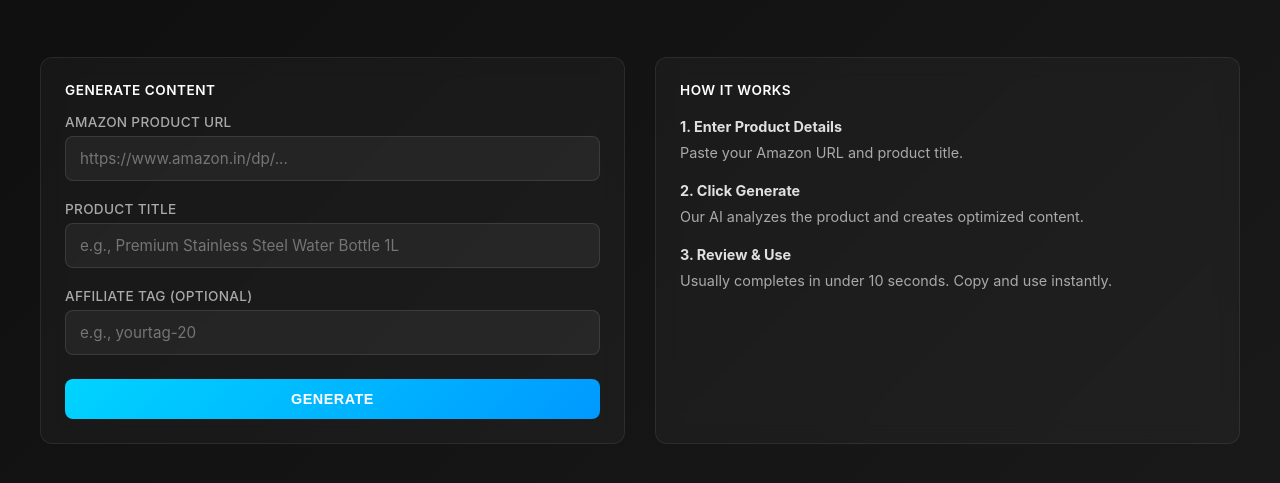
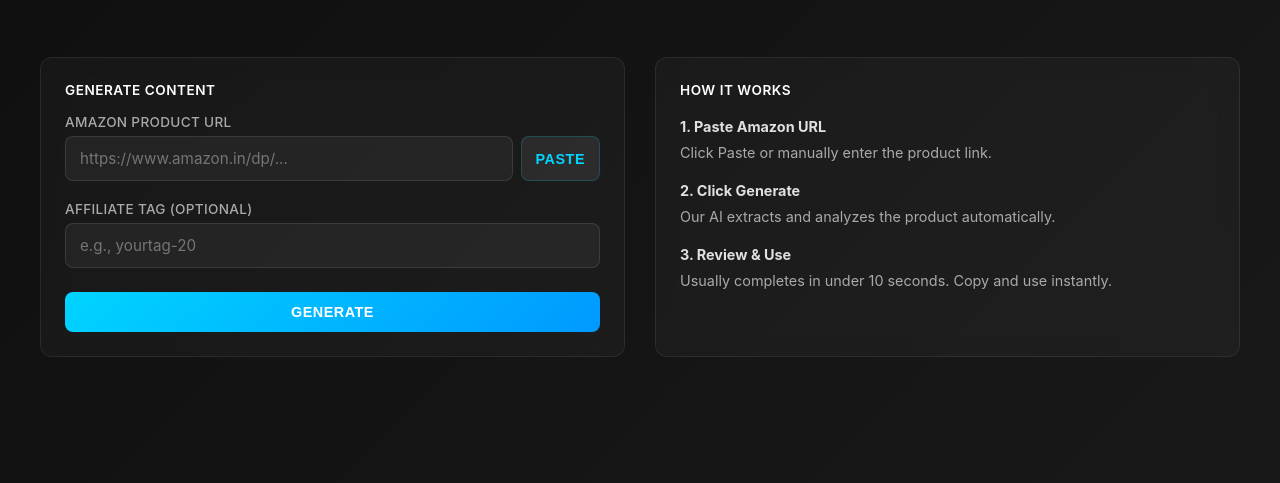
Before and after one commit to SomeshBhatti/A-to-P-Somesh, a website: page index.html in a window 1280 px wide. Shown: the part 119-602 px from the top of the page. Drawn offline with Linux system fonts and the light colour scheme; no server answers.

Commit message:
Update index.html

```diff
--- a/index.html
+++ b/index.html
@@ -403,22 +403,18 @@
 
         <div class="input-group">
           <label for="amazonUrl">Amazon Product URL</label>
+          <div style="display: flex; gap: 8px;">
             <input
               type="url"
               id="amazonUrl"
               placeholder="https://www.amazon.in/dp/..."
+              style="flex: 1;"
               required
             />
+            <button class="btn-secondary" onclick="pasteFromClipboard()" style="flex: 0 0 auto; padding: 12px 14px;">
+              Paste
+            </button>
           </div>
-
-        <div class="input-group">
-          <label for="productTitle">Product Title</label>
-          <input
-            type="text"
-            id="productTitle"
-            placeholder="e.g., Premium Stainless Steel Water Bottle 1L"
-            required
-          />
         </div>
 
         <div class="input-group">
@@ -450,12 +446,12 @@
         <div class="card-title">How It Works</div>
         <div style="line-height: 1.8; font-size: 0.9rem; color: #aaa;">
           <p style="margin-bottom: 12px;">
-            <strong style="color: #e0e0e0;">1. Enter Product Details</strong><br>
-            Paste your Amazon URL and product title.
+            <strong style="color: #e0e0e0;">1. Paste Amazon URL</strong><br>
+            Click Paste or manually enter the product link.
           </p>
           <p style="margin-bottom: 12px;">
             <strong style="color: #e0e0e0;">2. Click Generate</strong><br>
-            Our AI analyzes the product and creates optimized content.
+            Our AI extracts and analyzes the product automatically.
           </p>
           <p>
             <strong style="color: #e0e0e0;">3. Review & Use</strong><br>
@@ -549,7 +545,6 @@
 
     async function generateContent() {
       const amazonUrl = document.getElementById('amazonUrl').value.trim();
-      const productTitle = document.getElementById('productTitle').value.trim();
       const affiliateTag = document.getElementById('affiliateTag').value.trim();
 
       // Clear previous states
@@ -559,11 +554,6 @@
       // Validation
       if (!amazonUrl) {
         showError('Please enter an Amazon product URL');
-        return;
-      }
-
-      if (!productTitle) {
-        showError('Please enter the product title');
         return;
       }
 
@@ -579,7 +569,6 @@
           },
           body: JSON.stringify({
             amazonUrl,
-            productTitle,
             affiliateTag: affiliateTag || '',
           }),
         });
@@ -686,13 +675,18 @@
       document.getElementById('successMessage').classList.remove('show');
     }
 
+    // Paste from clipboard
+    async function pasteFromClipboard() {
+      try {
+        const text = await navigator.clipboard.readText();
+        document.getElementById('amazonUrl').value = text;
+        document.getElementById('amazonUrl').focus();
+      } catch (err) {
+        showError('Could not read clipboard');
+      }
+    }
+
     // Allow Enter key to generate
-    document.getElementById('productTitle').addEventListener('keypress', (e) => {
-      if (e.key === 'Enter') {
-        generateContent();
-      }
-    });
-
     document.getElementById('amazonUrl').addEventListener('keypress', (e) => {
       if (e.key === 'Enter') {
         generateContent();
```
Lines whose indentation alone changed are shown as unchanged.
